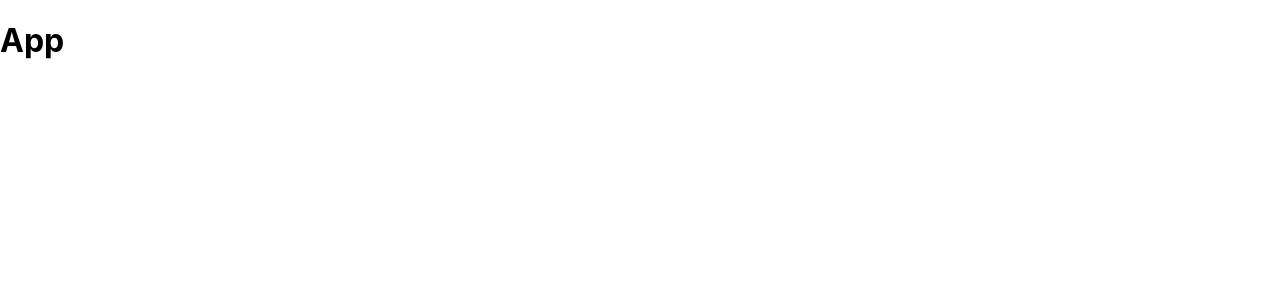
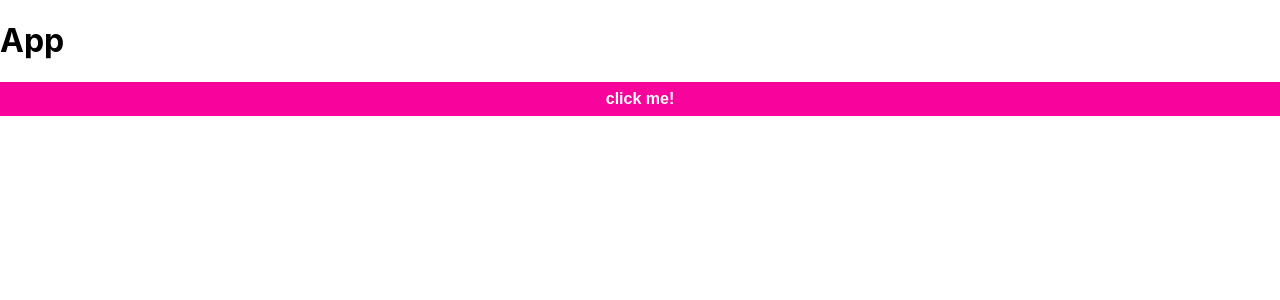
Before and after one commit to sergioviniciuss/styled-components-playground, a React (Create React App) app: page / in a window 1280 px wide. Shown: the top 300 px of the page. Built offline with nearby package versions, Linux system fonts and the light colour scheme.

Commit message:
Feat(Button): Creates the component

```diff
--- a/src/components/App.js
+++ b/src/components/App.js
@@ -1,8 +1,12 @@
-import React from 'react';
+import React from "react";
+import { Button } from "components/common";
 
 function App() {
   return (
-    <h1>App</h1>
+    <>
+      <h1>App</h1>
+      <Button>click me!</Button>
+    </>
   );
 }
 
--- /dev/null
+++ b/src/components/common/Button.js
@@ -0,0 +1,21 @@
+import styled from "styled-components";
+
+const Button = styled.button`
+  color: white;
+  background: #f8049c;
+  font-weight: bold;
+  padding: 8px;
+  box-shadow: none;
+  font-size: 1em;
+  border: none;
+  width: 100%;
+  display: block;
+  white-space: none;
+
+  &:disabled {
+    background: #eee;
+    color: #666;
+  }
+`;
+
+export { Button };
--- /dev/null
+++ b/src/components/common/index.js
@@ -0,0 +1 @@
+export * from "./Button";
```
